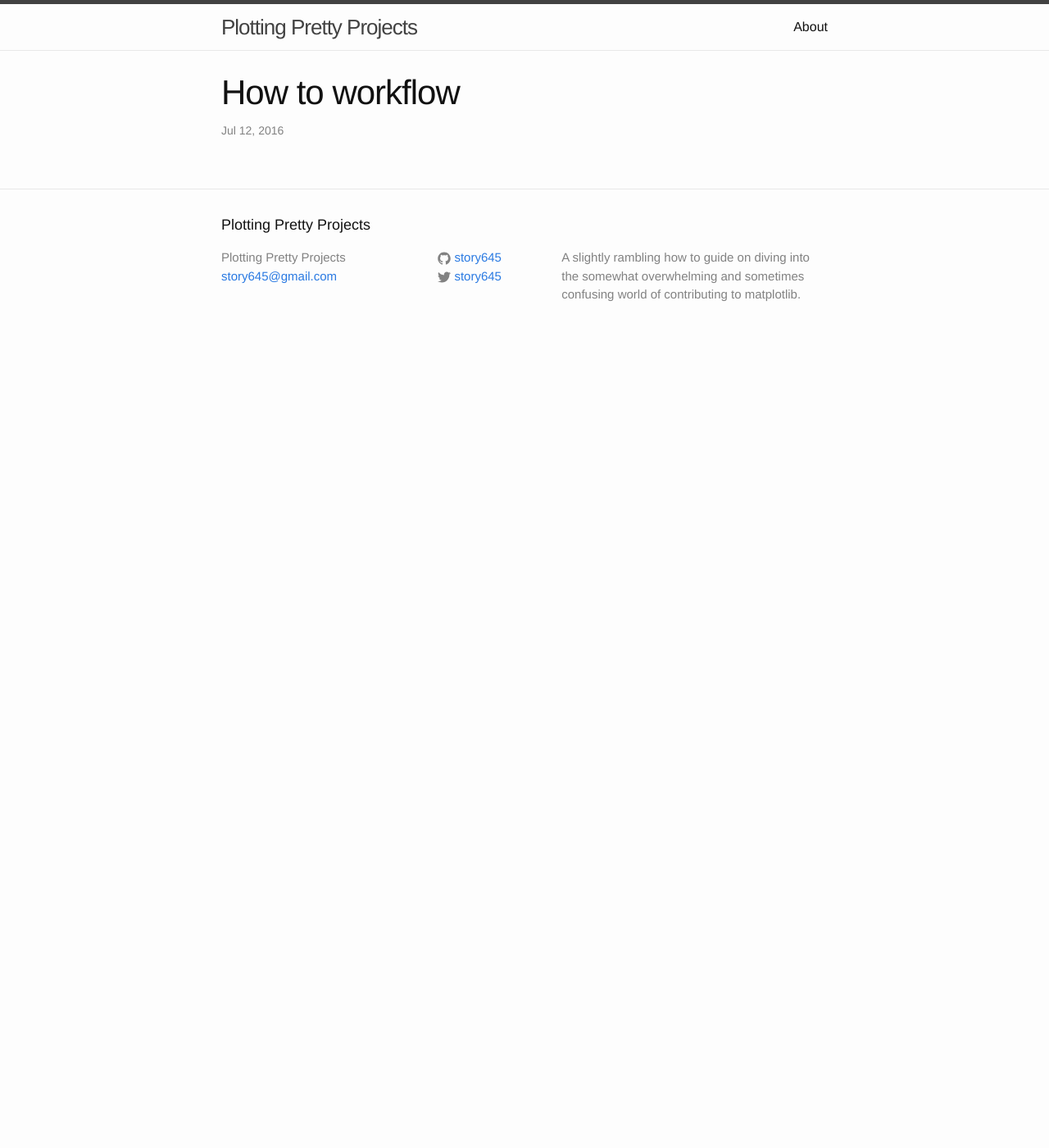
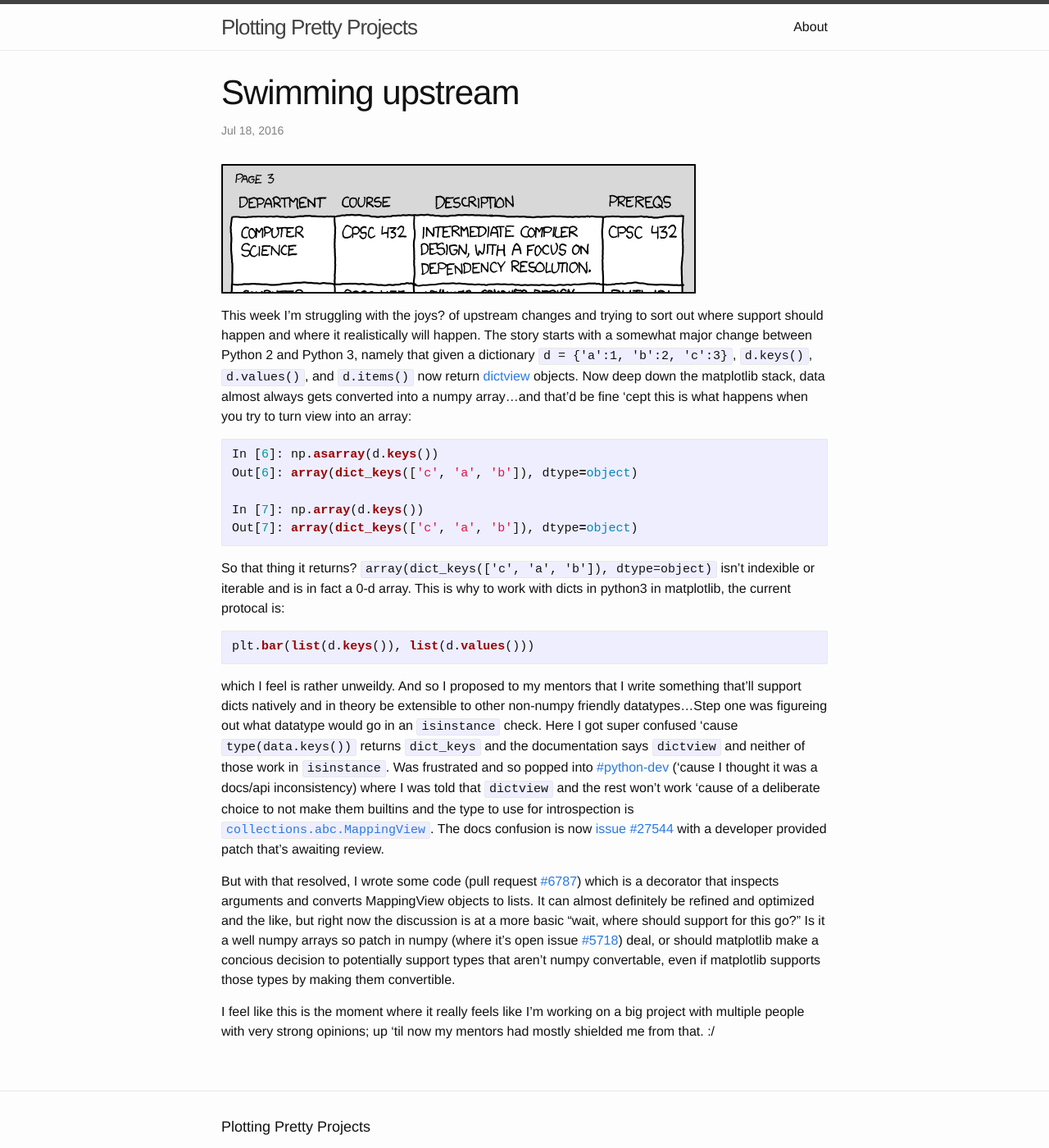
Before and after one commit to story645/story645.github.io, a Jekyll site: the page built from _posts/2016-07-18-upstream.md, in a window 1280 px wide and 1400 px high. Shown: the whole window at 82% size. Built offline with Jekyll 4.4.1, drawn with Linux system fonts in a browser that asks for light colours.

Commit message:
Update 2016-07-18-upstream.md

````diff
--- a/_posts/2016-07-18-upstream.md
+++ b/_posts/2016-07-18-upstream.md
@@ -1,7 +1,30 @@
 ---
 layout: post
-title:  "How to workflow"
-date:   2016-07-12 3:58:00 -0400
+title:  "Swimming upstream"
+date:   2016-07-18 16:21:00 -0400
 excerpt_separator: <!--more-->
 categories: jekyll update
 ---
+![dep](/assets/figs/dependencies.png)
+
+This week I'm struggling with the joys? of upstream changes and trying to sort out where support should happen and where it realistically will happen. The story starts with a somewhat major change between Python 2 and Python 3, namely that given a dictionary `d = {'a':1, 'b':2, 'c':3}`, `d.keys()`, `d.values()`, and `d.items()` now return [dictview](https://docs.python.org/3/glossary.html#term-dictionary-view) objects. Now deep down the matplotlib stack, data almost always gets converted into a numpy array...and that'd be fine 'cept this is what happens when you try to turn view into an array:
+
+```python
+In [6]: np.asarray(d.keys())
+Out[6]: array(dict_keys(['c', 'a', 'b']), dtype=object)
+
+In [7]: np.array(d.keys())
+Out[7]: array(dict_keys(['c', 'a', 'b']), dtype=object)
+```
+<!--more-->
+
+So that thing it returns? `array(dict_keys(['c', 'a', 'b']), dtype=object)` isn't indexible or iterable and is in fact a 0-d array. This is why to work with dicts in python3 in matplotlib, the current protocal is:
+
+```python
+plt.bar(list(d.keys()), list(d.values()))
+```
+which I feel is rather unweildy. And so I proposed to my mentors that I write something that'll support dicts natively and in theory be extensible to other non-numpy friendly datatypes...Step one was figureing out what datatype would go in an `isinstance` check. Here I got super confused 'cause `type(data.keys())` returns `dict_keys` and the documentation says `dictview` and neither of those work in `isinstance`. Was frustrated and so popped into [#python-dev](https://www.python.org/community/irc/) ('cause I thought it was a docs/api inconsistency) where I was told that `dictview` and the rest won't work 'cause of a deliberate choice to not make them builtins and the type to use for introspection is [`collections.abc.MappingView`](https://docs.python.org/dev/library/collections.abc.html#collections.abc.MappingView). The docs confusion is now [issue #27544](http://bugs.python.org/issue27544) with a developer provided patch that's awaiting review.
+
+But with that resolved, I wrote some code (pull request [#6787](https://github.com/matplotlib/matplotlib/pull/6787)) which is a decorator that inspects arguments and converts MappingView objects to lists. It can almost definitely be refined and optimized and the like, but right now the discussion is at a more basic "wait, where should support for this go?" Is it a well numpy arrays so patch in numpy (where it's open issue [#5718](https://github.com/numpy/numpy/issues/5718)) deal, or should matplotlib make a concious decision to potentially support types that aren't numpy convertable, even if matplotlib supports those types by making them convertible.
+
+I feel like this is the moment where it really feels like I'm working on a big project with multiple people with very strong opinions; up 'til now my mentors had mostly shielded me from that. :/
````
